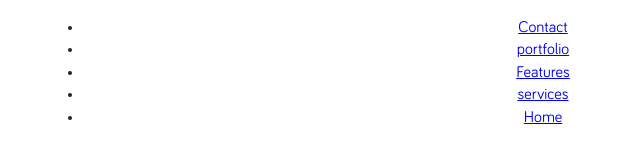
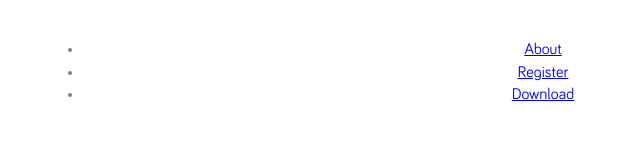
Before and after one commit to ThisIsAnoing/Gokkers, a plain HTML site: page index.html in a window 1280 px wide. Shown: the whole page, without its empty margins (117-757 px from the left). Drawn offline with nearby package versions, Linux system fonts and the light colour scheme; files whose address does not match are found by name.

Commit message:
v1
changes to css header

```diff
--- a/css/main.css
+++ b/css/main.css
@@ -118,7 +118,12 @@ h1 , h2 , h3 , h4 , h5 , h6 {
     color: #FFFFFF;
 }
 
-
+.header {
+    float: left;
+    height: 100px;
+    width: 100%;
+    color:gray;
+}
 
 
 
--- a/index.html
+++ b/index.html
@@ -23,13 +23,12 @@
 
         <div class="header">
             <div class="container">
+            <img src="" alt="">
                 <div class="navheader">
                     <ul>
-                        <li><a href="#contact">Contact</a></li>
-                        <li><a href="#portfolio">portfolio</a></li>
-                        <li><a href="#features">Features</a></li>
-                        <li><a href="#services">services</a></li>
-                        <li><a href="#home">Home</a></li>
+						<li><a href="#">About</a></li>
+						<li><a href="#">Register</a></li>
+						<li><a href="#">Download</a></li>
                     </ul>
                 </div>
             </div>
@@ -45,10 +44,15 @@
 
                 </div>
             </div>
-            <div class="download">
+            <div class="register">
                 <div class="container">
 
                 </div>
+            </div>
+            <div class="download">
+            	<div class="container">
+
+            	</div>
             </div>
         </div>
 
```
